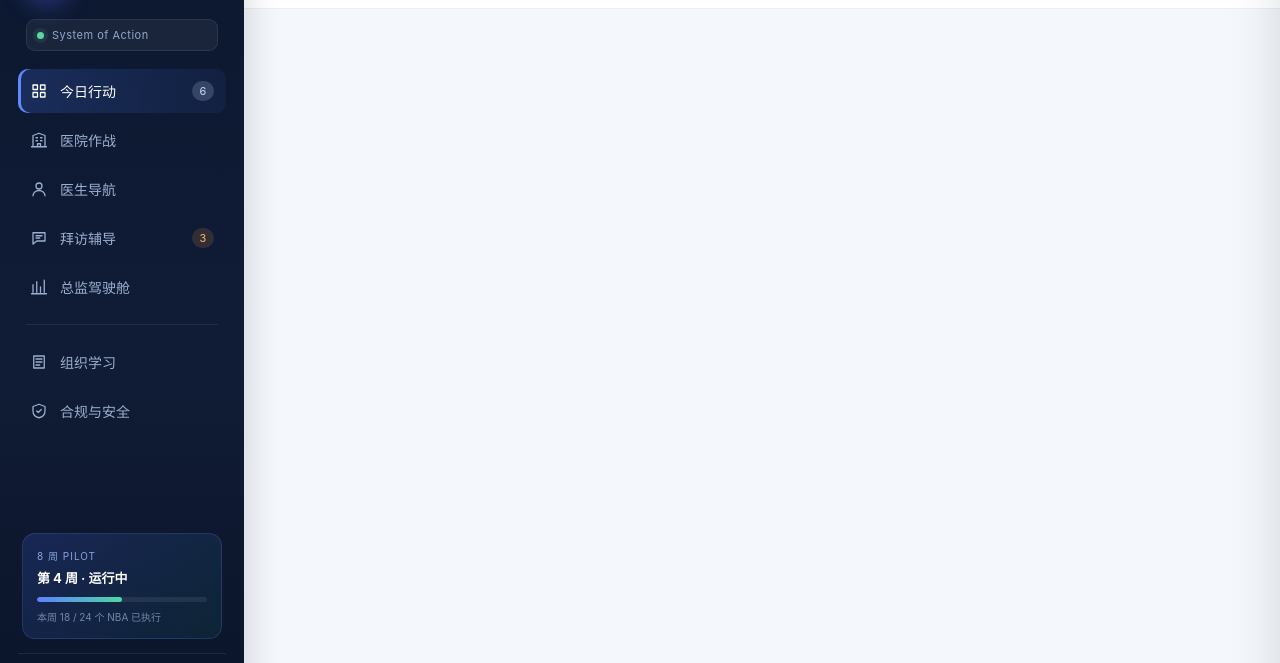
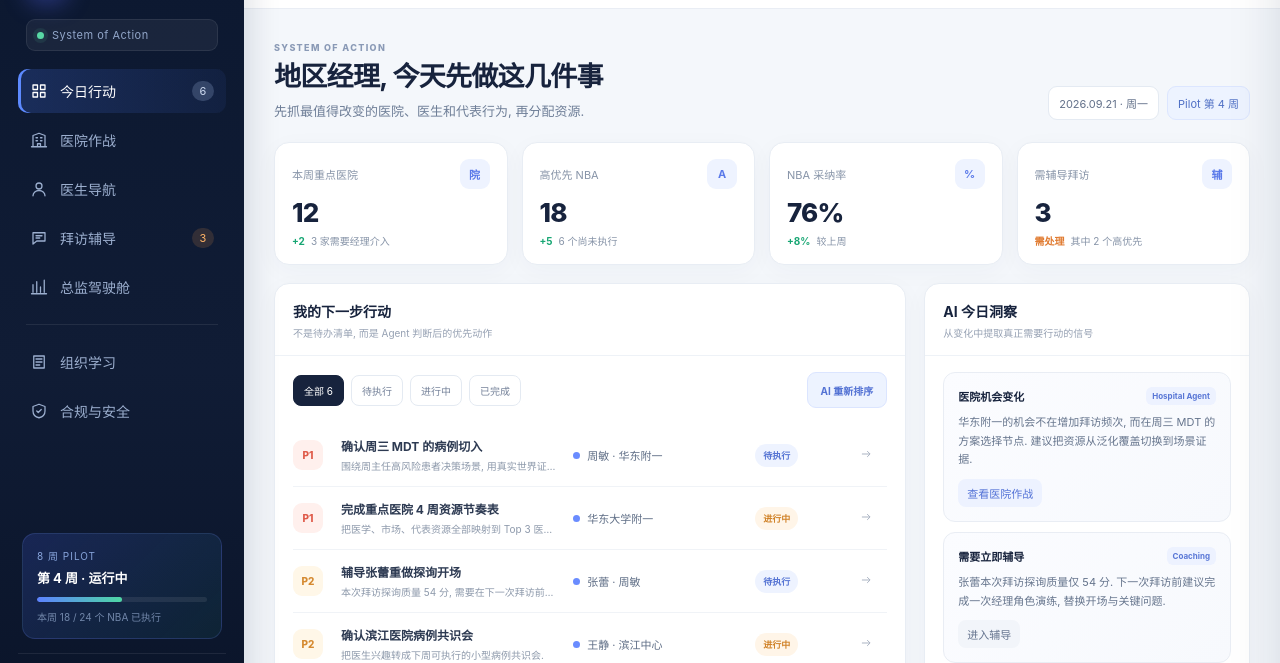
Before and after one commit to RedCreationTech/zg-temp, a plain HTML site: page index.html in a window 1280 px wide. Shown: the part 69-732 px from the top of the page. Drawn offline with Linux system fonts and the light colour scheme.

Commit message:
fix: 加载原型演示数据

```diff
--- a/index.html
+++ b/index.html
@@ -150,6 +150,6 @@
     <button data-role="销售总监"><span>DIR</span><b>销售总监</b><small>决策驾驶舱</small></button>
   </div>
 
-  <script src="./app.js"></script>
+  <script src="./data.js"></script>\n  <script src="./app.js"></script>
 </body>
 </html>
```
